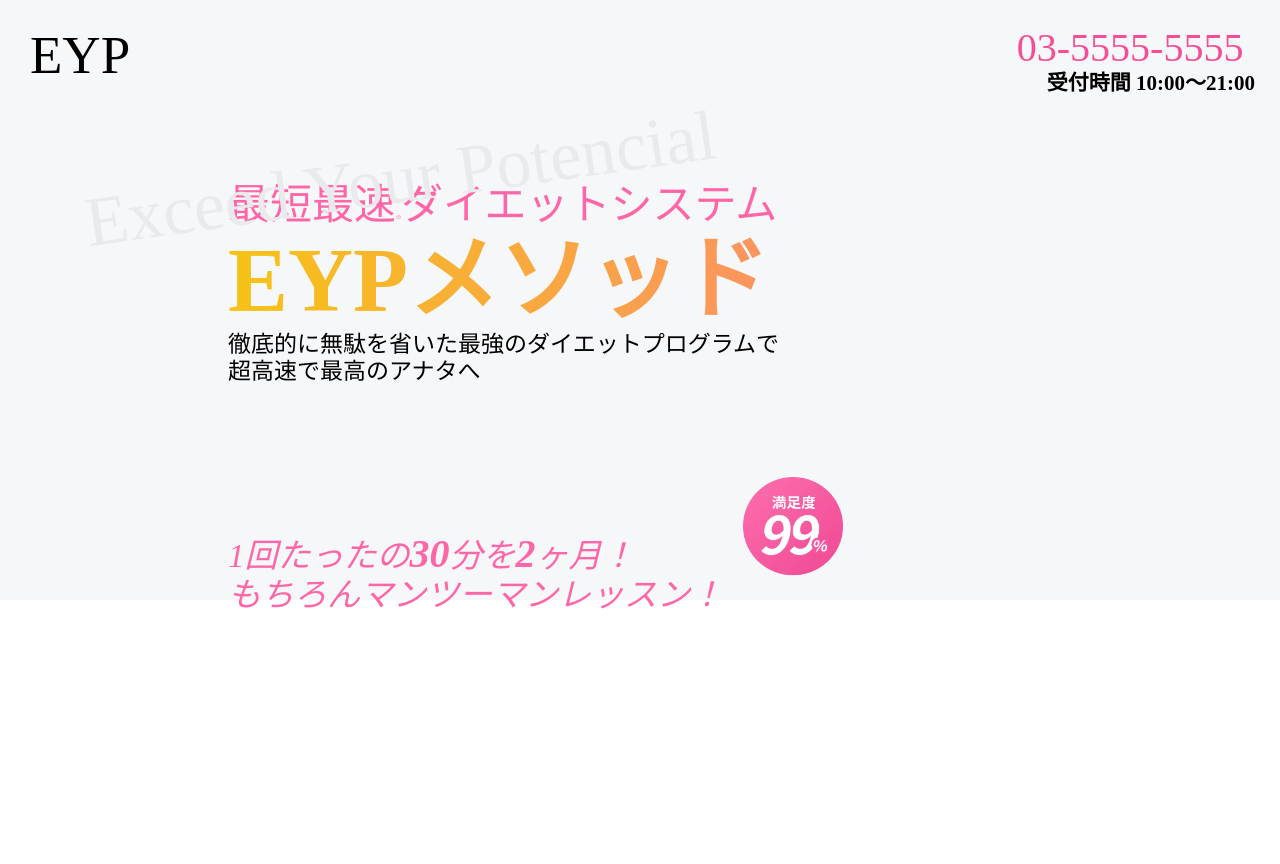
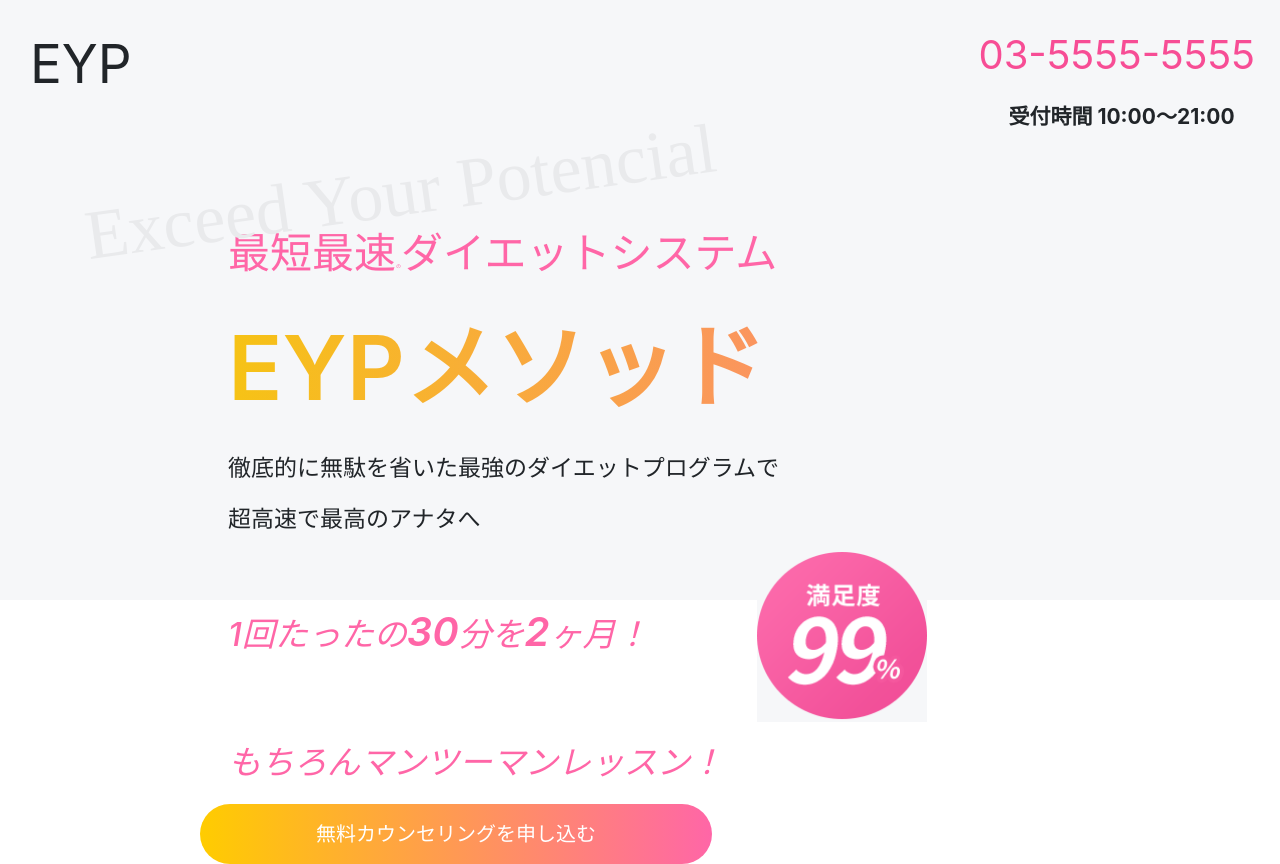
Before and after one commit to itosho0217/personal_gym, a plain HTML site: page index.html in a window 1280 px wide. Before the commit the page ends 800 px from the top, so only its background shows below. Drawn offline with nearby package versions, Linux system fonts and the light colour scheme.

Commit message:
途中経過

```diff
--- a/css/style.css
+++ b/css/style.css
@@ -72,7 +72,6 @@
 
 .text_4{
     margin-left: 228px;
-    padding-top: 42px;
     color: #ff66a7;
     font-size: 33px;
     font-style:oblique;
@@ -92,8 +91,19 @@
 }
 
 .circle{
-    width: 100px;
-    height: 100px;
+    width: 170px;
+    height: 170px;
     margin-left: 100px;
-    margin-top: 50px;
 }
+
+.button{
+    background-color:#ffcc00;
+    color: #fff;
+    font-size: 20px;
+    width: 512px;
+    height: 60px;
+    text-align: center;
+    border-radius: 50px;
+    margin-left: 200px;
+    background: linear-gradient(to right,#ffcc00,#ff66a7);
+}
--- a/index.html
+++ b/index.html
@@ -3,9 +3,11 @@
 <head>
     <link rel="stylesheet" href="./css/destyle.css">
     <link rel="stylesheet" href="./css/style.css">
+    <!-- Bootstrap CSS -->
+    <link rel="stylesheet" href="https://stackpath.bootstrapcdn.com/bootstrap/4.5.0/css/bootstrap.min.css" integrity="sha384-9aIt2nRpC12Uk9gS9baDl411NQApFmC26EwAOH8WgZl5MYYxFfc+NcPb1dKGj7Sk" crossorigin="anonymous">
     <meta charset="UTF-8">
     <meta name="viewport" content="width=device-width, initial-scale=1.0">
-    <title>Document</title>
+    <title>Personal gym</title>
 </head>
 <body>
     <!-- headerここから -->
@@ -29,6 +31,9 @@
         </p>
         <p class="text_5"> もちろんマンツーマンレッスン！</p>
 
+        <button type="submit" class="button">無料カウンセリングを申し込む</button>
+
+
 
 
     </section>
```
